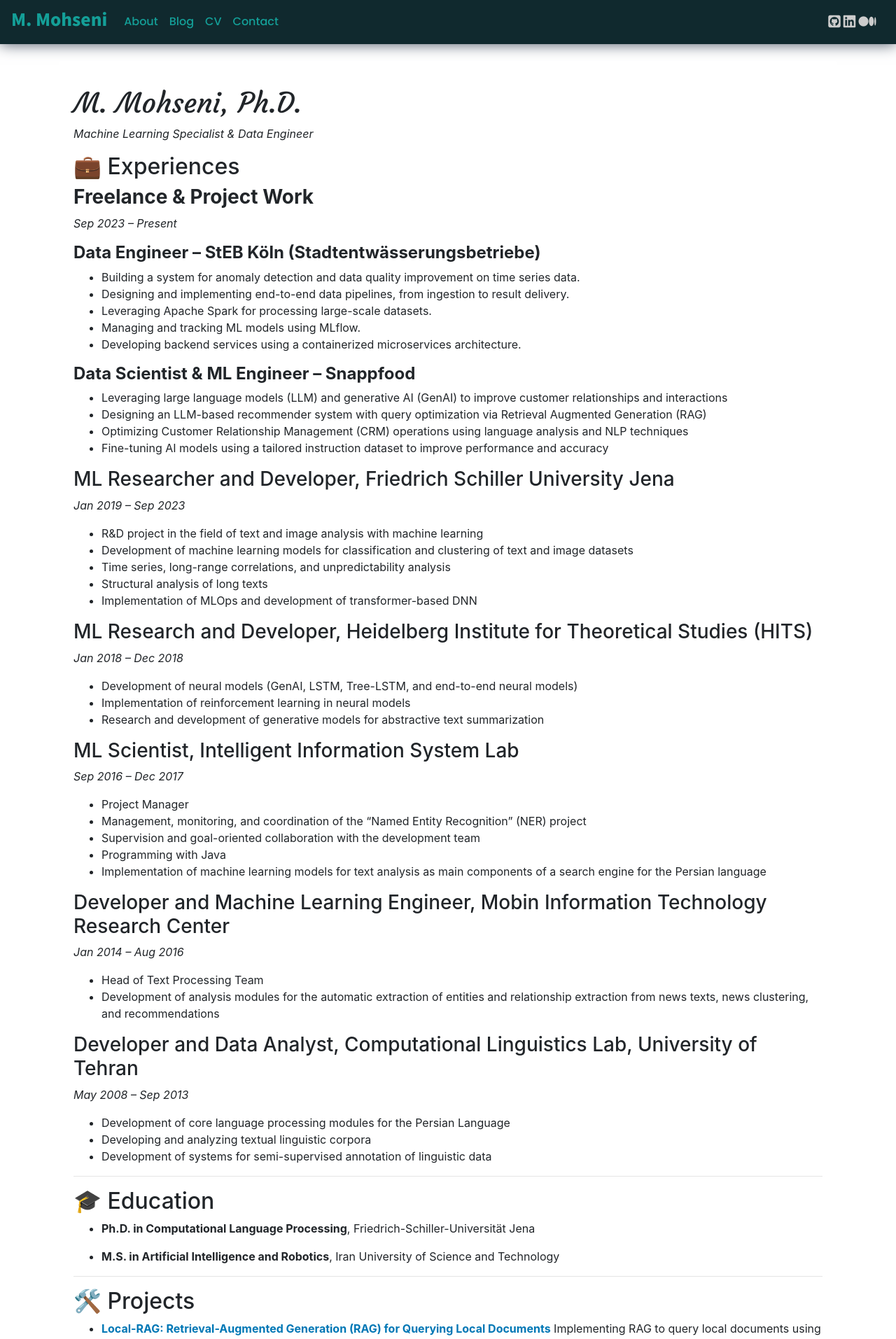
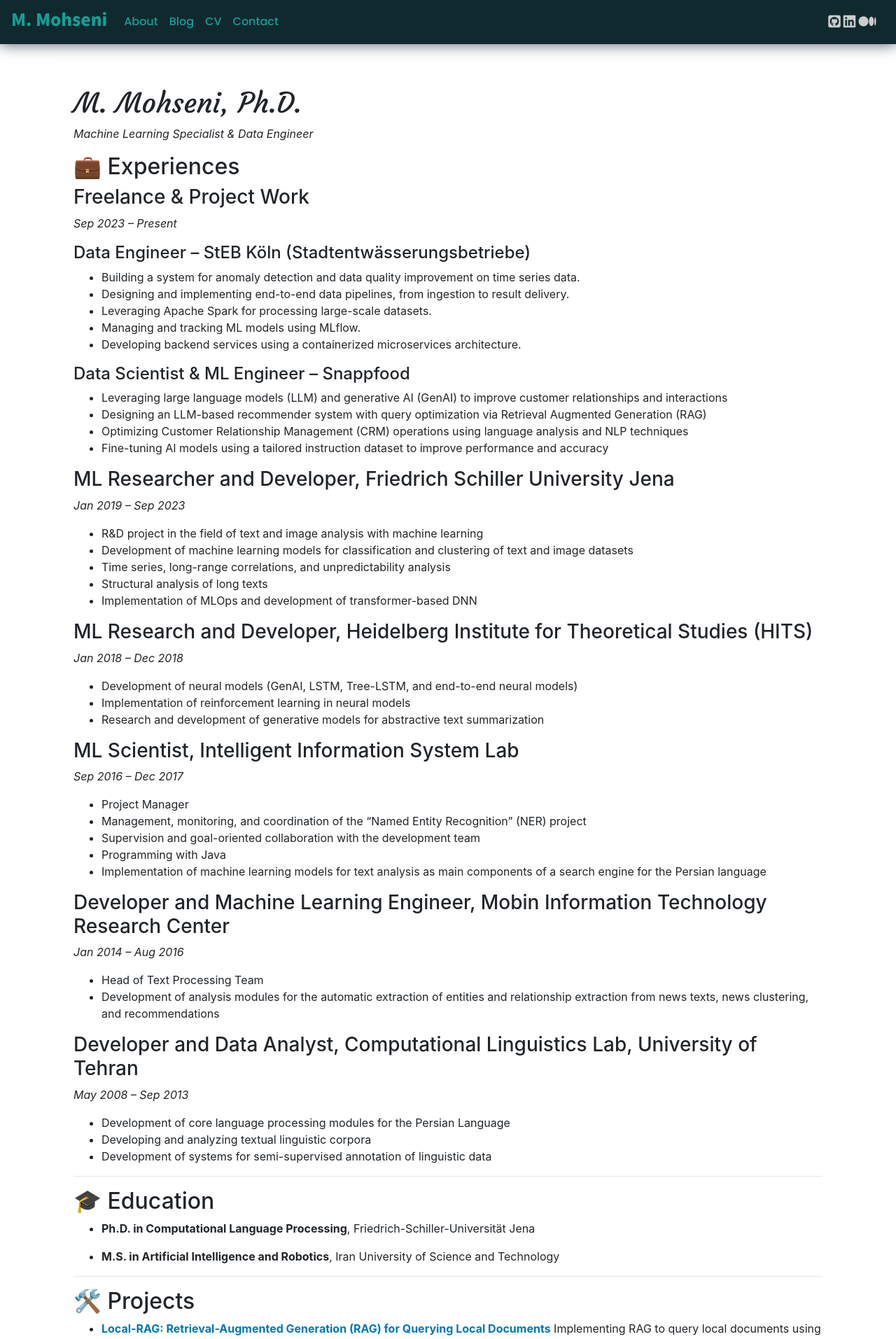
Before and after one commit to mohsenim/mohsenim.github.io, a Jekyll site: the page built from pages/CV.md, in a window 1280 px wide. Shown: the top 1913 px of the page at 70% size. Built offline with Jekyll 4.4.1, drawn with Linux system fonts in a browser that asks for light colours; nearby versions of some CDN libraries; comment, search, counter and statistics services are not loaded.

Commit message:
doc: update CV,

```diff
--- a/pages/CV.md
+++ b/pages/CV.md
@@ -14,11 +14,11 @@ header-img:
 
 ## 💼 Experiences
 
-### **Freelance & Project Work**
+### Freelance & Project Work
 
 *Sep 2023 – Present*
 
-#### **Data Engineer – StEB Köln (Stadtentwässerungsbetriebe)**
+#### Data Engineer – StEB Köln (Stadtentwässerungsbetriebe)
 
 * Building a system for anomaly detection and data quality improvement on time series data.
 * Designing and implementing end-to-end data pipelines, from ingestion to result delivery.
@@ -26,7 +26,7 @@ header-img:
 * Managing and tracking ML models using MLflow.
 * Developing backend services using a containerized microservices architecture.
 
-#### **Data Scientist & ML Engineer – Snappfood**
+#### Data Scientist & ML Engineer – Snappfood
 
 * Leveraging large language models (LLM) and generative AI (GenAI) to improve customer relationships and interactions
 * Designing an LLM-based recommender system with query optimization via Retrieval Augmented Generation (RAG)
```
